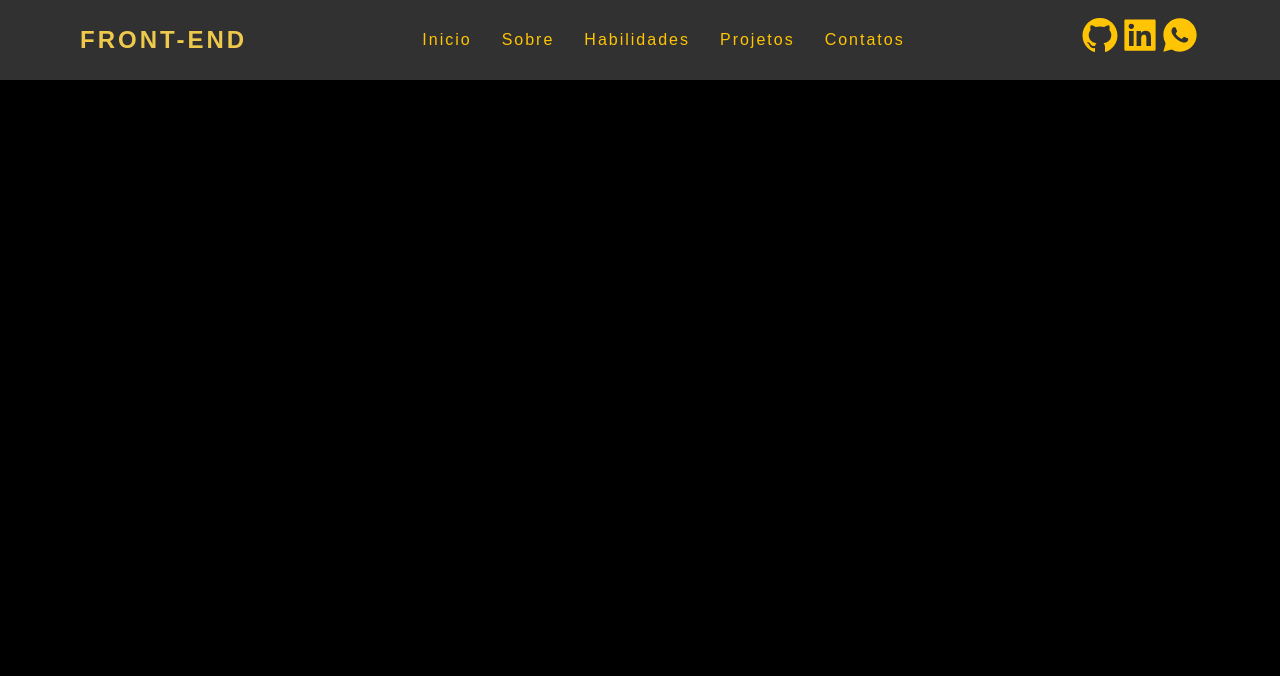
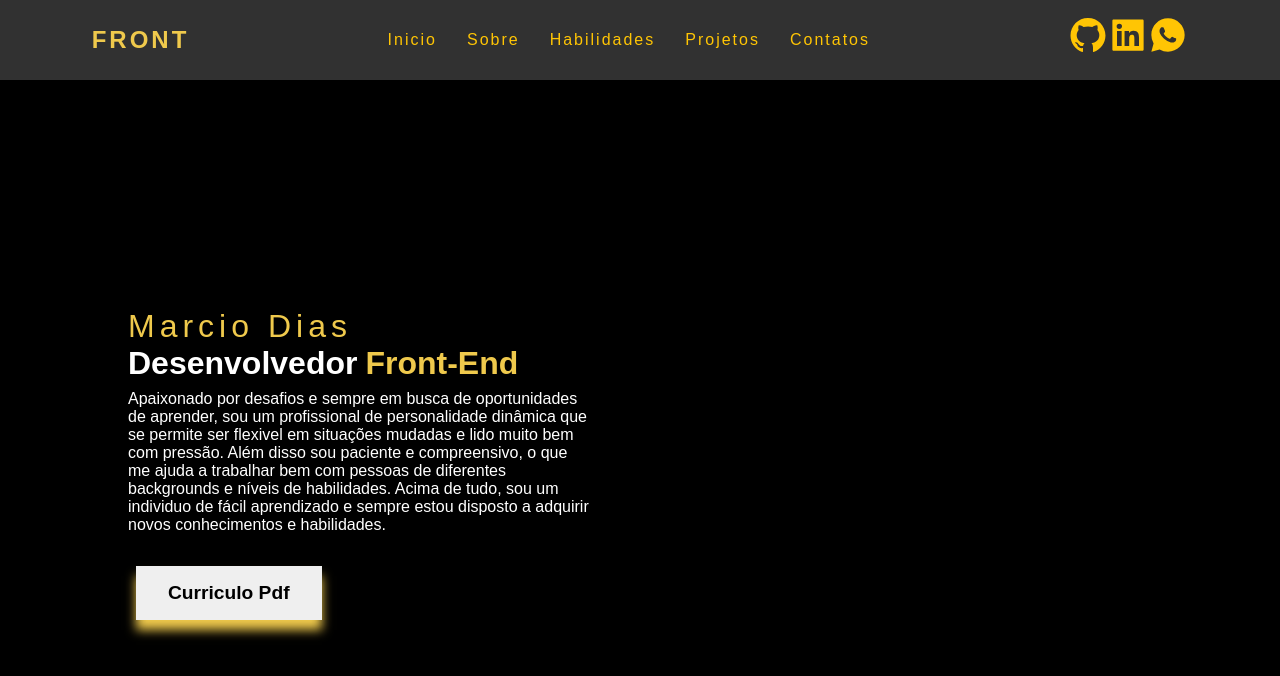
Before and after one commit to MarcioBADias/my-portifolio, a React (Create React App) app: page / in a window 1280 px wide. Shown: the top 676 px of the page. Built offline with nearby package versions, Linux system fonts and the light colour scheme.

Commit message:
Criação do componente Resume

```diff
--- a/src/App.js
+++ b/src/App.js
@@ -1,10 +1,12 @@
 import Header from "./components/header/index";
+import Resume from "./components/Reasume";
 import Global from "./styles/global";
 
 function App() {
   return (
     <>
       <Header />
+      <Resume />
       <Global />
     </>
   );
--- /dev/null
+++ b/src/components/Reasume/index.js
@@ -0,0 +1,20 @@
+import React from "react";
+
+import * as C from './style';
+
+const Resume = () => {
+    return (
+        <C.Wrapper>
+            <C.Container>
+                <C.TopLine>Marcio Dias</C.TopLine>
+                <C.Title>Desenvolvedor<C.MultiText>Front-End</C.MultiText></C.Title>
+                <C.Text>Apaixonado por desafios e sempre em busca de oportunidades de aprender, sou um profissional de personalidade dinâmica que se permite ser flexivel em situações mudadas e lido muito bem com pressão. Além disso sou paciente e compreensivo, o que me ajuda a trabalhar bem com pessoas de diferentes backgrounds e níveis de habilidades. Acima de tudo, sou um individuo de fácil aprendizado e sempre estou disposto a adquirir novos conhecimentos e habilidades.</C.Text>
+                <C.Container>
+                    <C.Button>Curriculo pdf</C.Button>
+                </C.Container>
+            </C.Container>
+        </C.Wrapper>
+    );
+};
+
+export default Resume;
--- /dev/null
+++ b/src/components/Reasume/style.js
@@ -0,0 +1,68 @@
+import styled from "styled-components";
+
+export const Wrapper = styled.div`
+    display: flex;
+    width: 100%;
+    height: 100vh;
+    align-items: center;
+    padding: 0 10%;
+    overflow: hidden;
+`;
+
+export const Container = styled.div`
+    width: 50%;
+`;
+
+export const TopLine = styled.span`
+    color:#efc94c;
+    display: block;
+    position: relative;
+    font-size: 2rem;
+    letter-spacing: 5px;
+
+    /* ::after{
+        position: absolute;
+        content: '';
+        height: 4px;
+        width: 45px;
+        bottom: 10px;
+        background: #efc94c;
+    } */
+`;
+
+export const Title = styled.h1`
+    display: block;
+    font-size: 2rem;
+
+`;
+
+export const MultiText = styled.span`
+    color: #efc94c;
+    margin-left: .5rem;
+    text-transform: capitalize;
+`;
+
+export const Text = styled.p`
+    display: block;
+    margin-top: .5rem;
+    width: 90%;
+    font-size: 1rem;
+
+`;
+
+export const Button = styled.button`
+    outline: none;
+    border: none;
+    cursor: pointer;
+    font-size: 1.2rem;
+    font-weight: 700;
+    padding: 1rem 2rem;
+    margin: 2rem .5rem;
+    text-transform: capitalize;
+    box-shadow: 0 10px 10px #efc94c;
+
+    :hover{
+        background-color: #efc94c;
+        color: #fff;
+    }
+`;
--- a/src/components/header/index.js
+++ b/src/components/header/index.js
@@ -13,7 +13,7 @@ const Header = () => {
     return (
         <C.Nav>
             <C.Container>
-                <C.Title>Front-End</C.Title>
+                <C.Title>Front</C.Title>
             </C.Container>
             <C.Menu>
                 <C.MenuItem><C.Link>Inicio</C.Link></C.MenuItem>
```
